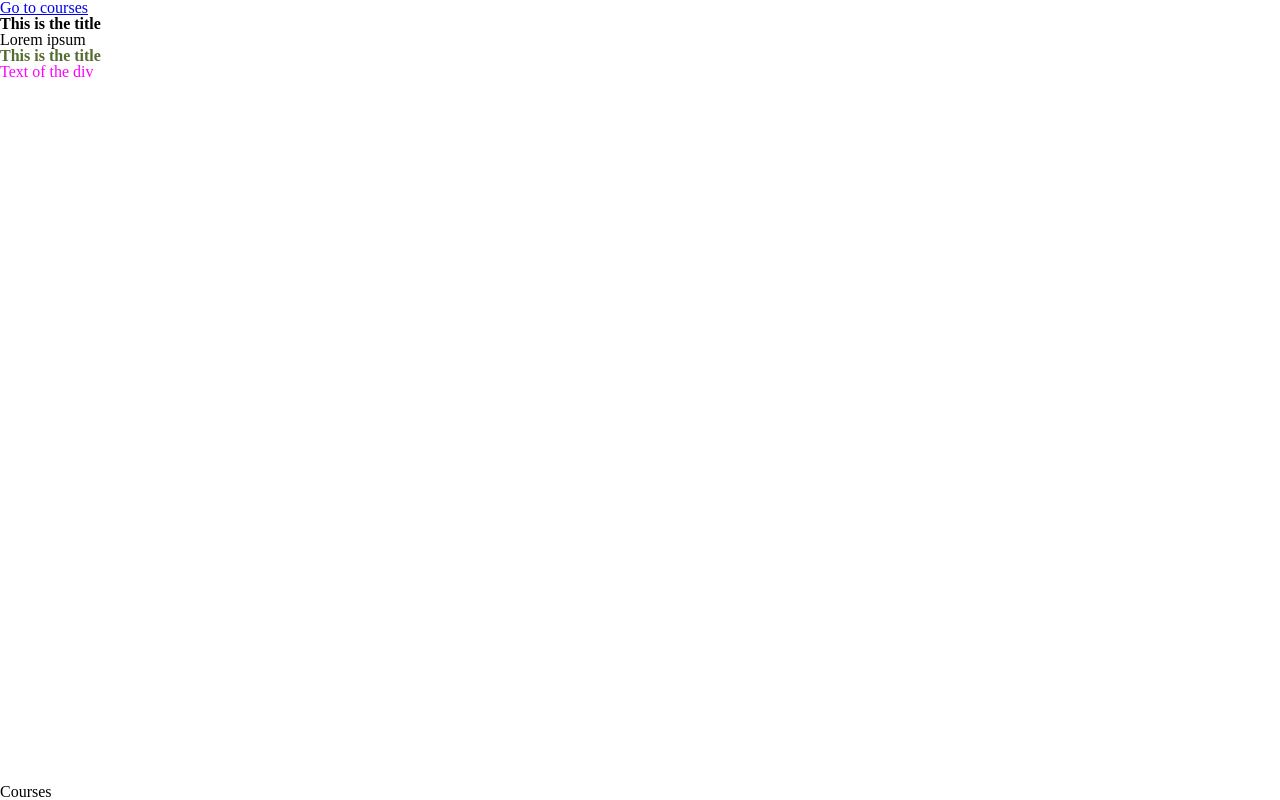
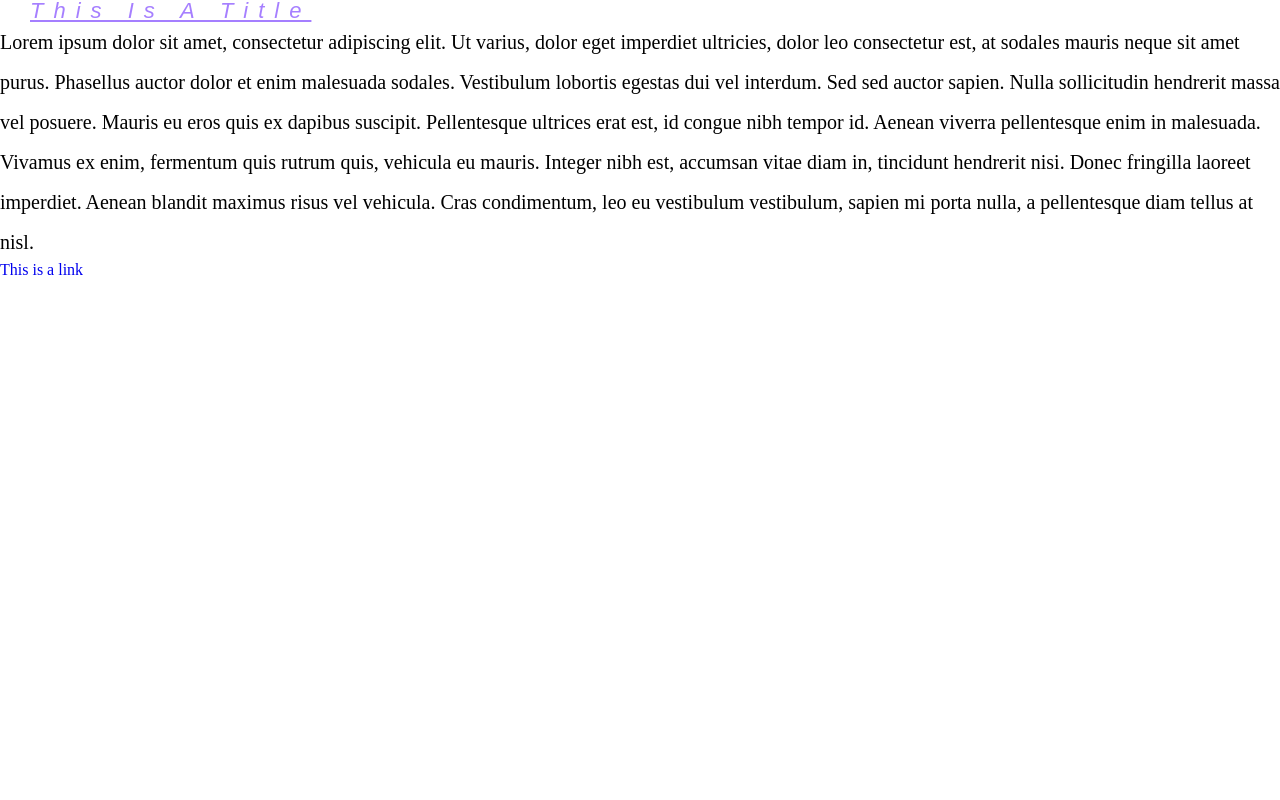
Before and after one commit to MajaSveljo/HTML-CSS_mmtuts, a plain HTML site: page index.html in a window 1280 px wide. Drawn offline with Linux system fonts and the light colour scheme.

Commit message:
Some text stylings n.9

```diff
--- a/index.html
+++ b/index.html
@@ -8,75 +8,12 @@
         <link rel="stylesheet" href="style.css">
     </head>
     <body>
-        <!-- ids can take us to this part of the page! -->
-        <a href="#index-courses">Go to courses</a>
-        <h2>
-            This is the title
-        </h2>
+        <h1>
+            This is a title
+        </h1>
         <p>
-            Lorem ipsum
+                Lorem ipsum dolor sit amet, consectetur adipiscing elit. Ut varius, dolor eget imperdiet ultricies, dolor leo consectetur est, at sodales mauris neque sit amet purus. Phasellus auctor dolor et enim malesuada sodales. Vestibulum lobortis egestas dui vel interdum. Sed sed auctor sapien. Nulla sollicitudin hendrerit massa vel posuere. Mauris eu eros quis ex dapibus suscipit. Pellentesque ultrices erat est, id congue nibh tempor id. Aenean viverra pellentesque enim in malesuada. Vivamus ex enim, fermentum quis rutrum quis, vehicula eu mauris. Integer nibh est, accumsan vitae diam in, tincidunt hendrerit nisi. Donec fringilla laoreet imperdiet. Aenean blandit maximus risus vel vehicula. Cras condimentum, leo eu vestibulum vestibulum, sapien mi porta nulla, a pellentesque diam tellus at nisl.
         </p>
-        <div>
-            <!-- jedan id se pojavljuje samo u jednom elementu, odnosno dva elementa ne
-            mogu imati isti id!
-            takođe, jedan element ne može da ima više od jednog id-a! -->
-            <h2 class="index-h2" id="index-h2">
-                    This is the title
-            </h2>
-            <div class="index-intro">
-                <p>
-                    Text of the div
-                </p>
-            </div>
-            <br>
-            <br>
-            <br>
-            <br>
-            <br>
-            <br>
-            <br>
-            <br>
-            <br>
-            <br>
-            <br>
-            <br>
-            <br>
-            <br>
-            <br>
-            <br>
-            <br>
-            <br>
-            <br>
-            <br>
-            <br>
-            <br>
-            <br>
-            <br>
-            <br>
-            <br>
-            <br>
-            <br>
-            <br>
-            <br>
-            <br>
-            <br>
-            <br>
-            <br>
-            <br>
-            <br>
-            <br>
-            <br>
-            <br>
-            <br>
-            <br>
-            <br>
-            <br>
-            <br>
-            <div id="index-courses">
-                <p>
-                    Courses
-                </p>
-            </div>
-        </div>
+        <a href="#">This is a link</a>
     </body>
 </html>
--- a/style.css
+++ b/style.css
@@ -94,22 +94,28 @@ input, select {
     vertical-align:middle;
 }
 
-/* The end of the CSS reseting code
-The purpose of the CSS reset code is to ensure that the CSS appears the same in all
-the browsers. Later code will overrun the previous one in the reset*/
+/* The end of the CSS reseting code */
 
-.index-h2 {
-    color: red;
+/*my code*/
+
+h1 {
+    font-family: arial, "Times New Roman";
+    font-size: 22px;
+    font-style: italic;
+    font-weight: 100;
+    text-align: left;
+    text-decoration: underline;
+    text-indent: 30px;
+    text-transform: capitalize;
+    color: rgba(77, 0, 255, 0.5);
+    letter-spacing: 10px;
 }
 
-.title {
-    color: green;
+a {
+    text-decoration: none;
 }
 
-.index-intro p{
-    color: magenta;
+p {
+    font-size: 20px;
+    line-height: 40px;
 }
-
-#index-h2 {
-    color: darkolivegreen;
-}
```
